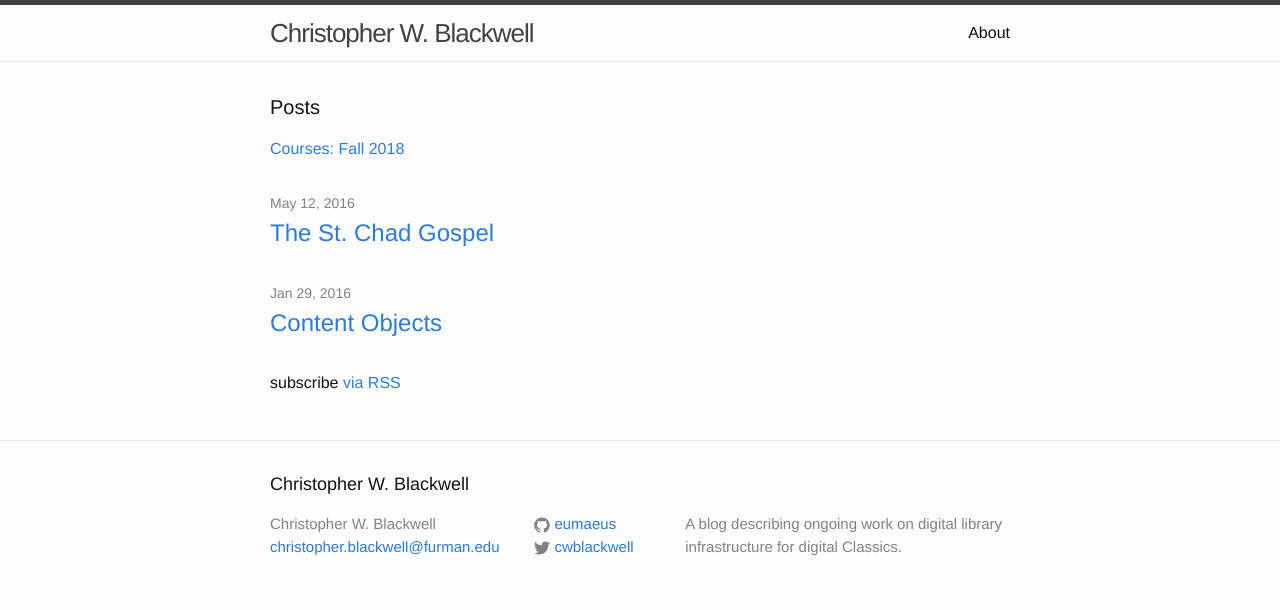
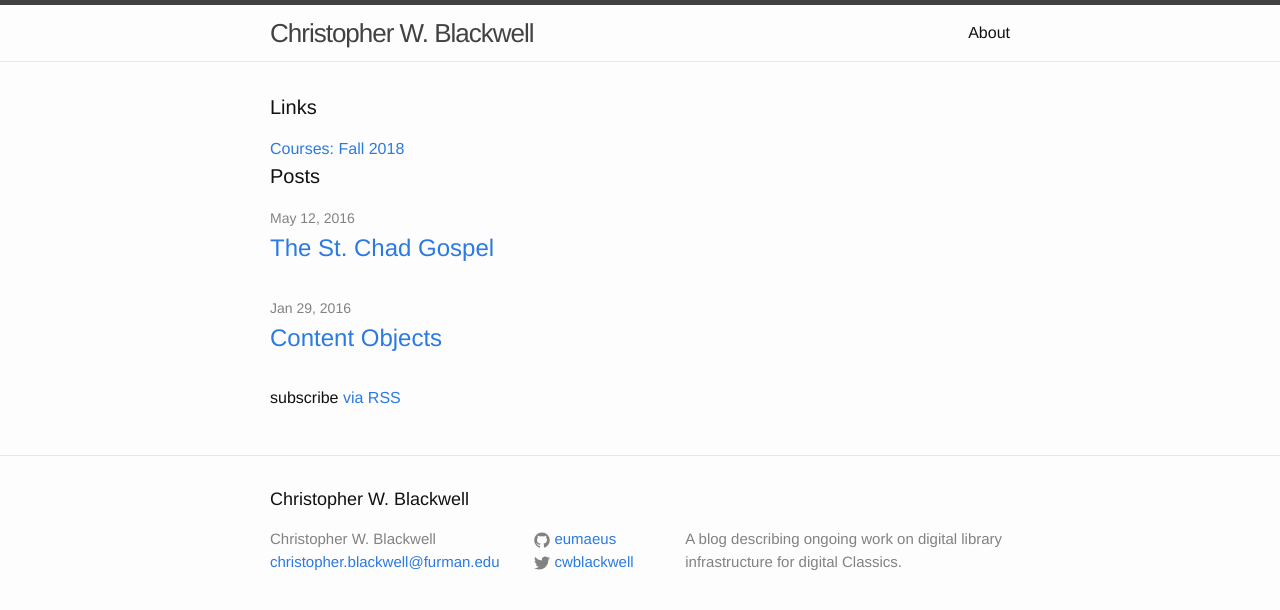
Before and after one commit to Eumaeus/Eumaeus.github.io, a Jekyll site: the page built from index.html, in a window 1280 px wide. Shown: the top 610 px of the page. Built offline with Jekyll 4.4.1, drawn with Linux system fonts in a browser that asks for light colours.

Commit message:
Formatting.

```diff
--- a/index.html
+++ b/index.html
@@ -4,10 +4,13 @@ layout: default
 
 <div class="home">
 
+  <h1 class="page-heading">Links</h1>
+
+  <a href="https://eumaeus.github.io/blackwell_fall_2018/">Courses: Fall 2018</a>
+
   <h1 class="page-heading">Posts</h1>
 
   <ul class="post-list">
-	  <li><a href="https://eumaeus.github.io/blackwell_fall_2018/">Courses: Fall 2018</a></li>
     {% for post in site.posts %}
       <li>
         <span class="post-meta">{{ post.date | date: "%b %-d, %Y" }}</span>
```
